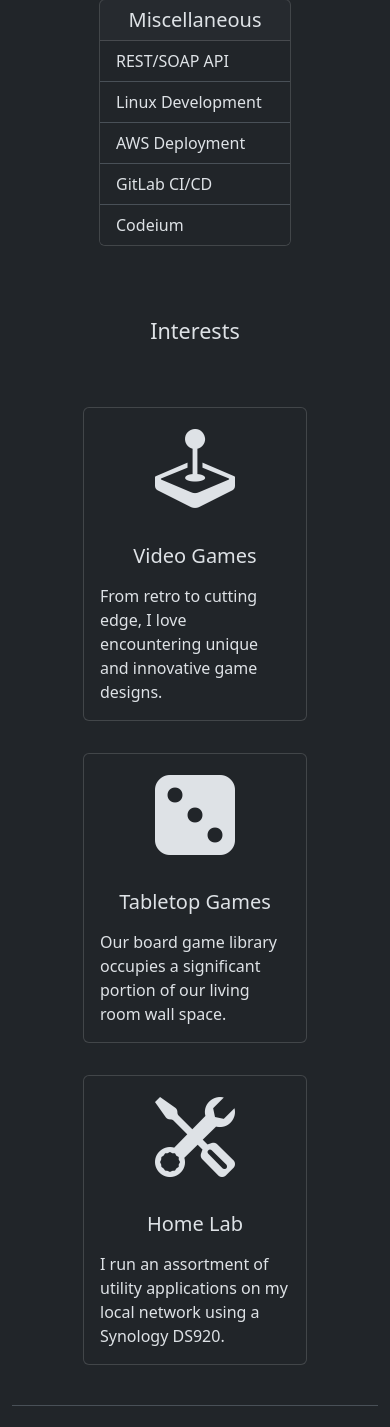
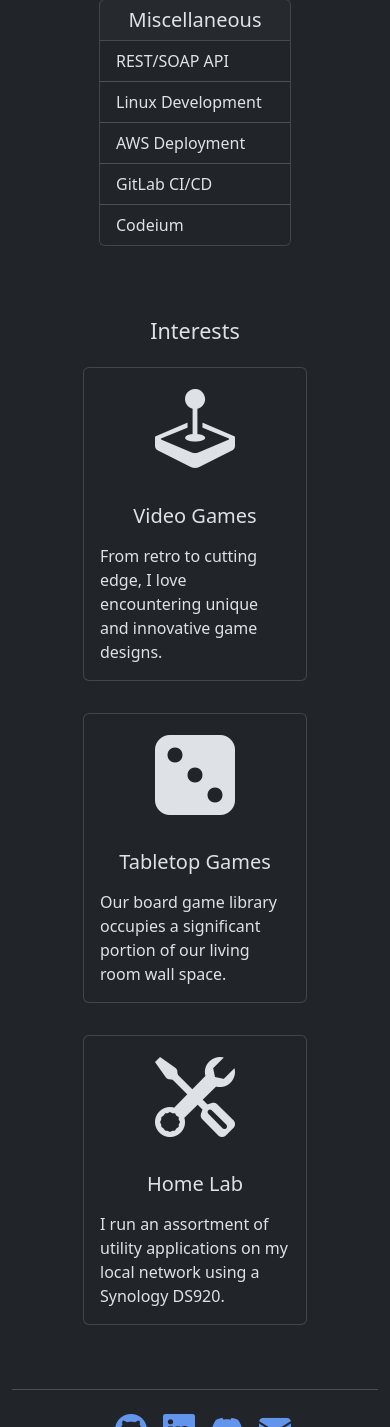
Before and after one commit to borkmaster12/borkfolio, a FastAPI app: page / in a window 390 px wide. Shown: the part 3274-4701 px from the top of the page. Run offline with FastAPI, Linux system fonts and the light colour scheme.

Commit message:
Standardize responsiveness for some elements

```diff
--- a/src/app/templates/index.html
+++ b/src/app/templates/index.html
@@ -63,7 +63,7 @@
           <div
             class="position-relative overflow-hidden p-3 p-md-5 m-md-3 text-center"
           >
-            <div class="col-sm-9 p-lg-5 mx-auto mt-5">
+            <div class="col-sm-10 col-lg-7 p-lg-5 mx-auto mt-5">
               <div class="card">
                 <h1 class="card-header display-4 fw-normal">Welcome!</h1>
                 <div class="card-body border-bottom">
@@ -78,7 +78,7 @@
           </div>
         </div>
 
-        <div class="row justify-content-center mt-5">
+        <div class="row my-5 justify-content-center">
           <div class="col col-md-10">
             <div class="card mx-auto">
               <h4 class="text-center card-header">About Me</h4>
@@ -151,7 +151,7 @@
           </div>
         </div>
 
-        <div class="row mt-5 justify-content-center">
+        <div class="row my-5 justify-content-center">
           <h4 class="text-center">Tech Deck</h4>
 
           <div class="col col-sm-12 col-md-6 col-lg-3 col-xxl-2 my-4">
@@ -209,8 +209,8 @@
           </div>
         </div>
 
-        <div class="row justify-content-center">
-          <h4 class="text-center my-5">Interests</h4>
+        <div class="row my-5 justify-content-center">
+          <h4 class="text-center">Interests</h4>
 
           <div class="col-lg-3">
             <div class="card mx-auto my-3" style="width: 14rem">
```
